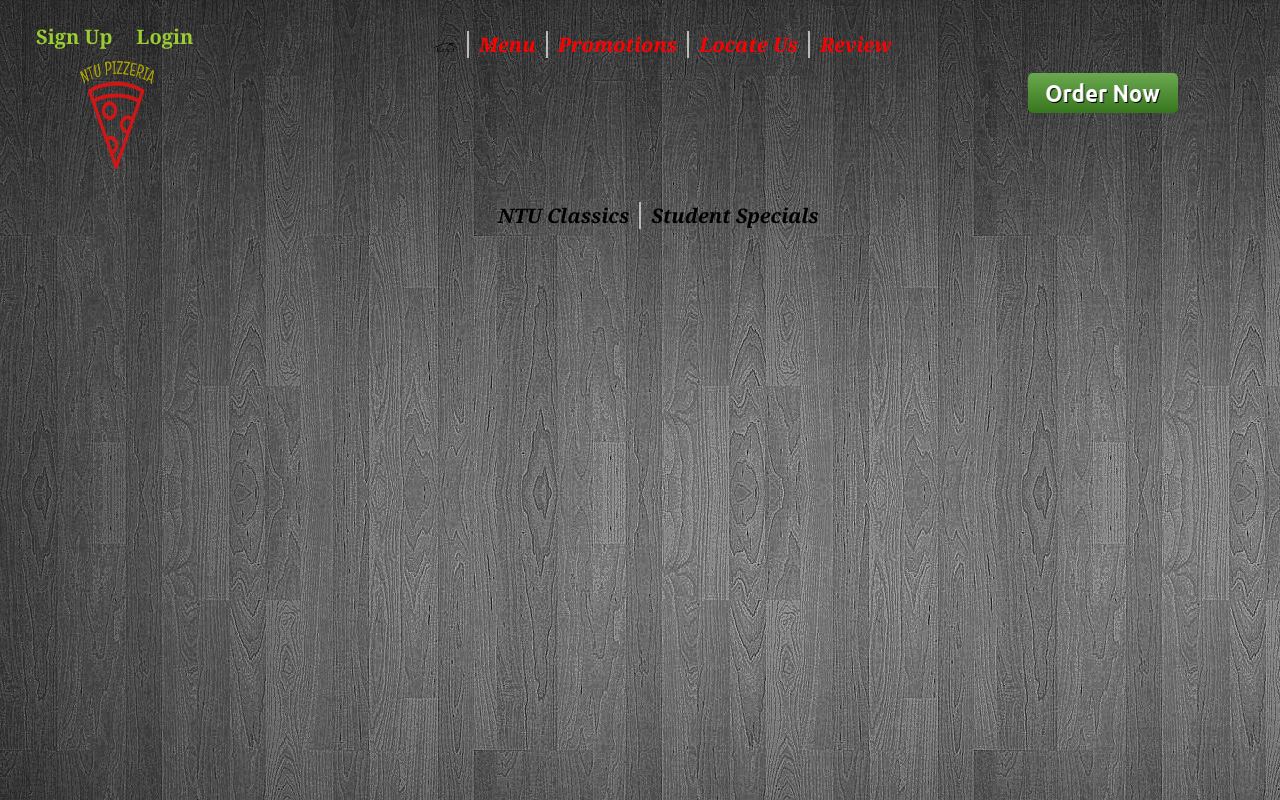
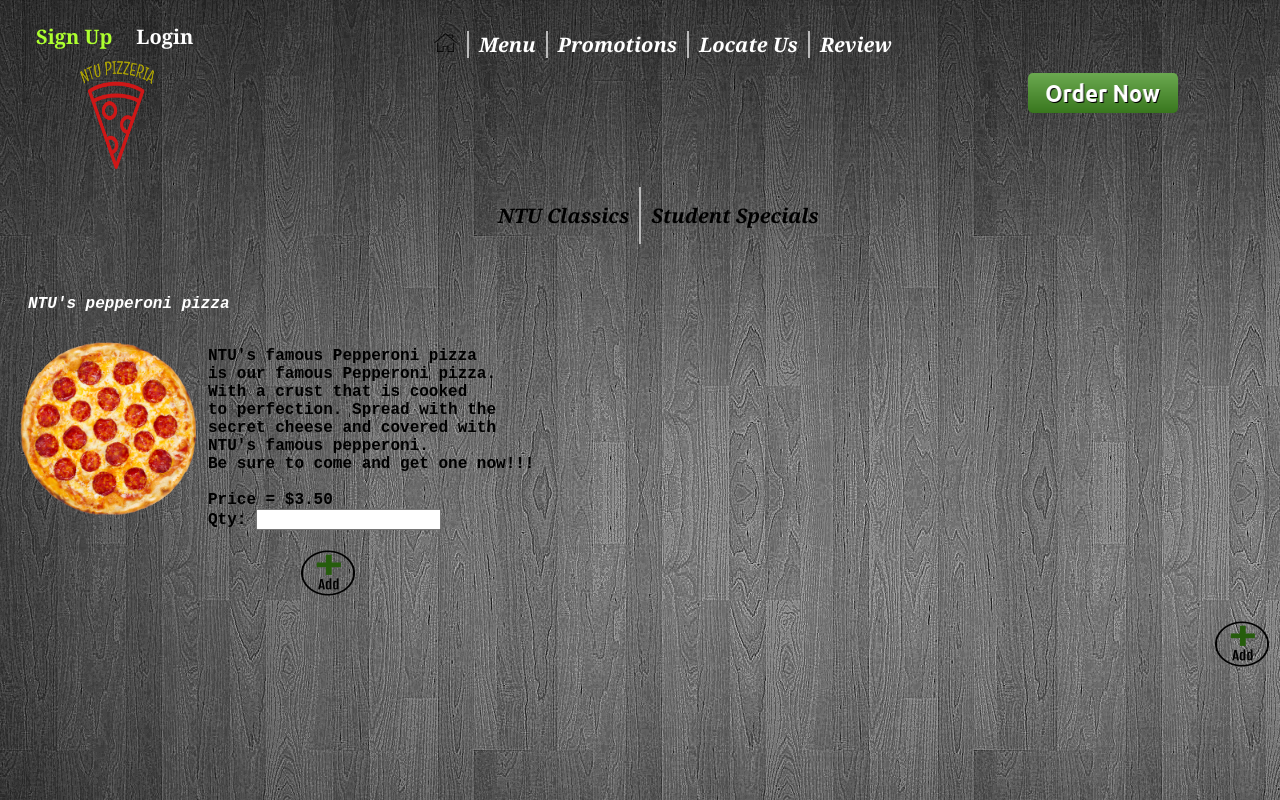
Before and after one commit to aarongangemi/Web-Application-Design_EE4717, a PHP site: page /ntuclassics.html in a window 1280 px wide. Run offline with PHP 8.4, Linux system fonts and the light colour scheme.

Commit message:
started menu

```diff
--- a/Assignment/index.css
+++ b/Assignment/index.css
@@ -7,7 +7,7 @@
 #signuplabel
 {
     text-decoration: none;
-    color: yellowgreen;
+    color: greenyellow;
     margin-left: 8px;
     font-family: Georgia, 'Times New Roman', Times, serif;
     font-size: 20px;
@@ -17,7 +17,7 @@
 #loginlabel
 {
     text-decoration: none;
-    color: yellowgreen;
+    color: white;
     margin-left: 20px;
     font-family: Georgia, 'Times New Roman', Times, serif;
     font-size: 20px;
@@ -86,7 +86,7 @@ li a{
     padding: 15px 10px;
     font-style: italic;
     font-family: Georgia, 'Times New Roman', Times, serif;
-    color: red;
+    color: white;
 }
 li:last-child{
     border-right: none;
--- a/Assignment/menucss.css
+++ b/Assignment/menucss.css
@@ -6,6 +6,13 @@
     font-style: italic;
     font-family: Georgia, 'Times New Roman', Times, serif;
     color: black;
+    float: left;
+    border-right: 2px solid #bbb;
+    list-style-type: none;
+}
+
+#movebody{
+    margin-top: 100px;
 }
 
 ul.menunavigationbar{
@@ -16,3 +23,37 @@ ul.menunavigationbar{
     min-width: 20%;
     width: 40%;
 }
+
+#menuitemnoborder{
+    list-style-type: none;
+    text-decoration: none;
+    font-size: 20px;
+    text-align: center;
+    font-style: italic;
+    font-family: Georgia, 'Times New Roman', Times, serif;
+    color: black;
+    float: left;
+}
+
+ul.menunavigationbar li a:hover{
+    background-color: white;
+}
+
+#pepperoniPizza{
+    float: left;
+}
+#pepperoniPizzaText{
+    font-family: 'Courier New', Courier, monospace;
+}
+#movecart{
+    margin-left: 290px;
+}
+.border{
+    border-style: solid;
+    border-color: black;
+}
+#pizzatitle{
+    color: white;
+    margin-left: 20px;
+    font-family: 'Courier New', Courier, monospace;
+}
--- a/Assignment/ntuclassics.html
+++ b/Assignment/ntuclassics.html
@@ -9,13 +9,15 @@
 </head>
 <body>
     <header>
+        <nav>
             <ul class = "navigationbar">
-                <li class="navitem"><strong><a href = "index.html"><img src = "images/homeIcon.PNG" width = "23px" height="10px"></a></strong></li>
+                <li class="navitem"><strong><a href = "index.html"><img src = "images/homeIcon.PNG" width = "23px" height="20px"></a></strong></li>
                 <li class="navitem"><strong><a href = "ntuclassics.html">Menu</a></strong></li>
                 <li class="navitem"><strong><a href = "promotions.html">Promotions</a></strong></li>
                 <li class="navitem"><strong><a href = "locateus.html">Locate Us</a></strong></li>
                 <li><strong><a href = "review.html">Review</a></strong></li>
             </ul>
+        </nav>
             <div>
                  <strong><a id = "signuplabel" href="signUpLogin.html">Sign Up</a></strong>
                  <strong><a id = "loginlabel" href="signUpLogin.html">Login</a></strong>
@@ -24,12 +26,29 @@
             <div>
                <img class = "companyLogo" src = "images/logo.PNG" alt = "NTU Pizzeria" width = "100px" height="120px">
             </div>
+            <div>
+                    <nav>
+                    <ul class = "menunavigationbar">
+                        <li class="menunavitem"><strong><a id = "menunavitem" href = "ntuclassics.html">NTU Classics</a></strong></li>
+                        <li class="menunavitem"><strong><a id = "menuitemnoborder" href = "studentspecials.html">Student Specials</a></strong></li>
+                    </ul>
+                    </nav>
+                </div>
     </header>
+    <div id = "movebody">
+    <strong><em><label id = "pizzatitle" >NTU's pepperoni pizza</label></em></strong>
+    <strong><p id = "pepperoniPizzaText"><img id = "pepperoniPizza" src = "images/Pepperoni-Pizza.PNG" alt = "Pepperoni pizza image" width = "200" height="200">
+    <br>NTU's famous Pepperoni pizza<br> is our
+     famous Pepperoni pizza.<br> With a crust
+      that is cooked<br> to perfection. Spread with
+       the<br> secret cheese and covered with<br> NTU's
+        famous pepperoni.<br> Be sure to come and get one now!!!<br><br>
+        Price = $3.50<br><label>Qty: </label><input type = "number" min="0" name = "pepperoniQty" id = "pepperoniQty"><br><br>
+        <img id = "movecart" src = "images/addicon.PNG" alt = "add icon here" width = "60px" height="50px"><br>
+    </p></strong>
+    </div>
     <div>
-        <ul class = "menunavigationbar">
-            <li class="navitem"><strong><a id = "menunavitem" href = "ntuclassics.html">NTU Classics</a></strong></li>
-            <li class="navitem"><strong><a id = "menunavitem" href = "studentspecials.html">Student Specials</a></strong></li>
-        </ul>
+            <img id = "movecart" style="float: right" src = "images/addicon.PNG" alt = "add icon here" width = "60px" height="50px"><br>
     </div>
 </body>
 </html>
```
Also changed, not shown: Assignment/images/Pepperoni-Pizza.png (added), Assignment/images/addicon.png (added), 3 other files.
